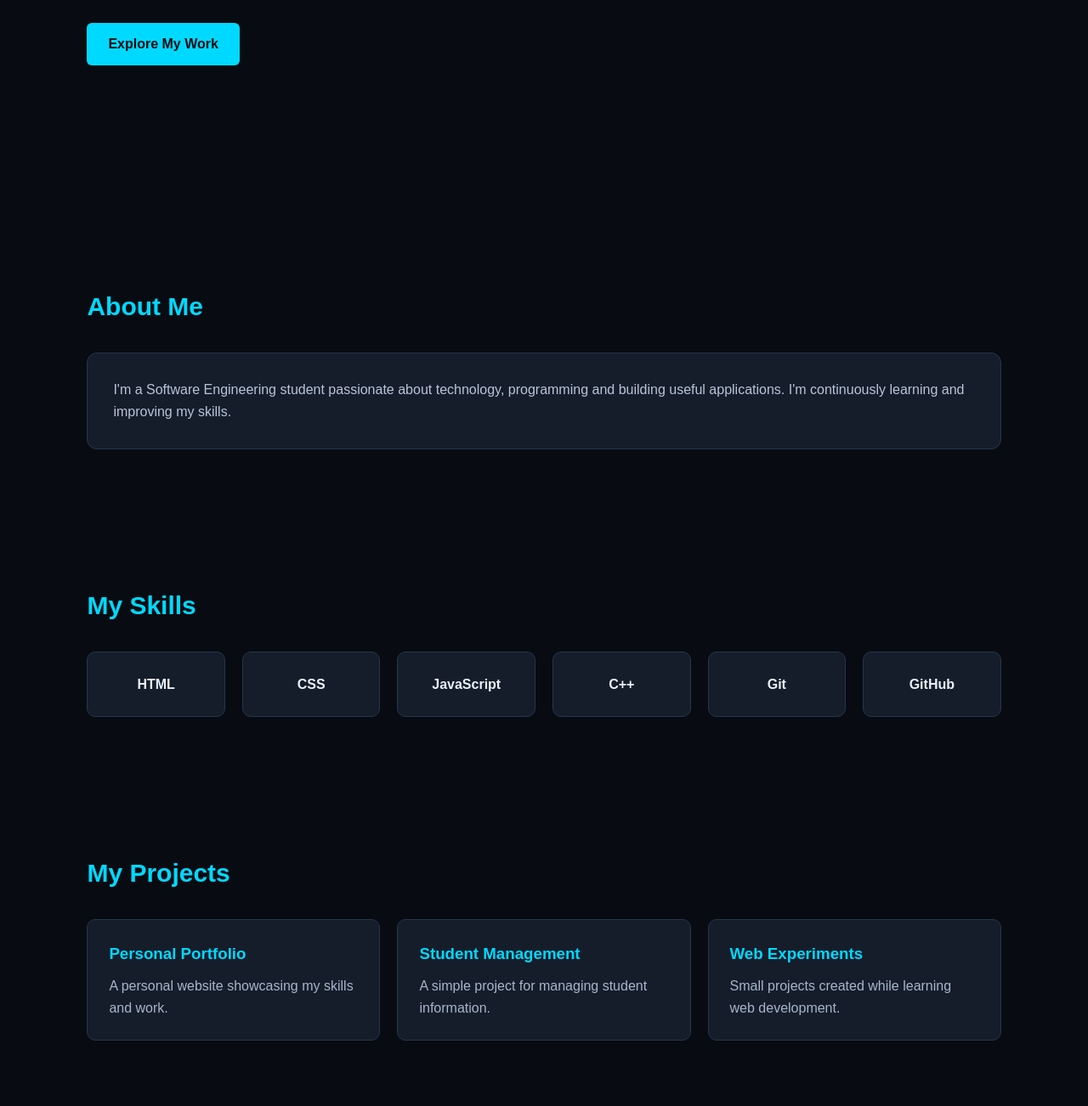
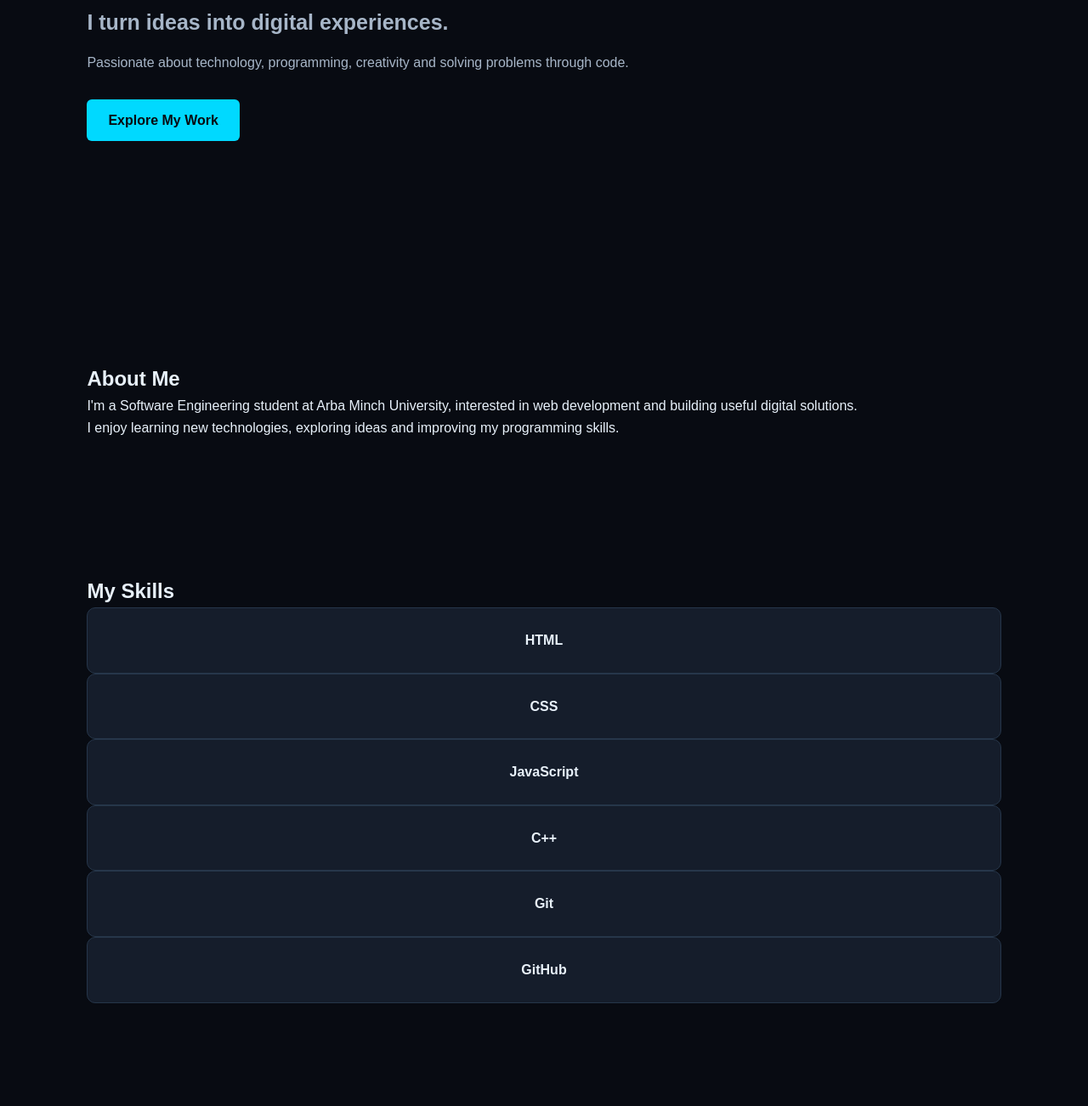
Before and after one commit to paradox2112/Portfolio, a plain HTML site: page index.html in a window 1280 px wide. Shown: the part 502-1804 px from the top of the page at 85% size. Drawn offline with Linux system fonts and the light colour scheme.

Commit message:
Refactor HTML structure and improve content descriptions
Updated the navigation structure and improved section headings. Enhanced content descriptions for better clarity and engagement.

```diff
--- a/index.html
+++ b/index.html
@@ -10,38 +10,43 @@
 <body>
 
     <nav>
-        <h2>PARADOX.</h2>
-        <div class="nav-links">
-            <a href="#home">Home</a>
-            <a href="#about">About</a>
-            <a href="#skills">Skills</a>
-            <a href="#projects">Projects</a>
-            <a href="#contact">Contact</a>
-        </div>
+        <h2>PARADOX<span>.</span></h2>
+        <ul>
+            <li><a href="#home">Home</a></li>
+            <li><a href="#about">About</a></li>
+            <li><a href="#skills">Skills</a></li>
+            <li><a href="#projects">Projects</a></li>
+            <li><a href="#contact">Contact</a></li>
+        </ul>
     </nav>
 
     <section id="home" class="hero">
         <p class="tag">SOFTWARE ENGINEERING STUDENT</p>
-        <h1>Hello, I'm <span>Paradox</span></h1>
-        <h2>Future Software Engineer</h2>
-        <p>I build creative, simple and functional digital experiences.</p>
+        <h1>Hello, I'm <span>Paradox.</span></h1>
+        <h2>I turn ideas into digital experiences.</h2>
+        <p>
+            Passionate about technology, programming,
+            creativity and solving problems through code.
+        </p>
         <a href="#projects" class="btn">Explore My Work</a>
     </section>
 
     <section id="about">
-        <h2 class="section-title">About Me</h2>
-        <div class="about-card">
-            <p>
-                I'm a Software Engineering student passionate about
-                technology, programming and building useful applications.
-                I'm continuously learning and improving my skills.
-            </p>
-        </div>
+        <h2>About <span>Me</span></h2>
+        <p>
+            I'm a Software Engineering student at Arba Minch
+            University, interested in web development and
+            building useful digital solutions.
+        </p>
+        <p>
+            I enjoy learning new technologies, exploring ideas
+            and improving my programming skills.
+        </p>
     </section>
 
     <section id="skills">
-        <h2 class="section-title">My Skills</h2>
-        <div class="grid">
+        <h2>My <span>Skills</span></h2>
+        <div class="cards">
             <div class="card">HTML</div>
             <div class="card">CSS</div>
             <div class="card">JavaScript</div>
@@ -52,29 +57,29 @@
     </section>
 
     <section id="projects">
-        <h2 class="section-title">My Projects</h2>
-        <div class="grid">
-            <div class="project-card">
+        <h2>My <span>Projects</span></h2>
+        <div class="cards">
+            <div class="card">
                 <h3>Personal Portfolio</h3>
-                <p>A personal website showcasing my skills and work.</p>
+                <p>A website introducing me and my work.</p>
             </div>
-            <div class="project-card">
+            <div class="card">
                 <h3>Student Management</h3>
-                <p>A simple project for managing student information.</p>
+                <p>A concept for managing student information.</p>
             </div>
-            <div class="project-card">
+            <div class="card">
                 <h3>Web Experiments</h3>
-                <p>Small projects created while learning web development.</p>
+                <p>Small experiments with HTML, CSS and JS.</p>
             </div>
         </div>
     </section>
 
     <section id="contact">
-        <h2 class="section-title">Contact Me</h2>
-        <div class="about-card">
-            <p>Interested in working together or discussing technology?</p>
-            <a href="mailto: mariamhaile92@gmail.com" class="btn">Email Me</a>
-        </div>
+        <h2>Let's <span>Connect</span></h2>
+        <p>Have an idea or want to collaborate?</p>
+        <a href="mailto:YOUR-EMAIL@example.com" class="btn">
+            Contact Me
+        </a>
     </section>
 
     <footer>
```
